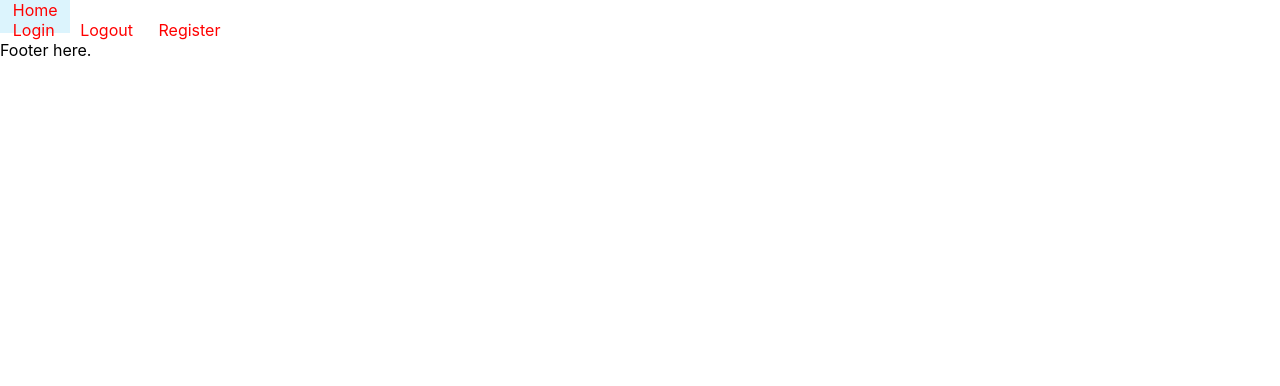
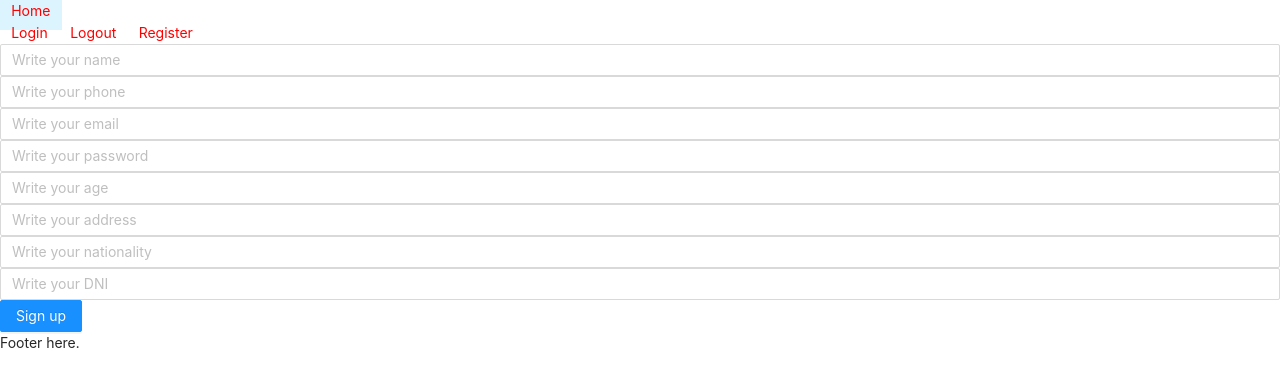
Before and after one commit to Antonini333/Frontend-Dental-App, a React (Create React App) app: page /register in a window 1280 px wide. Shown: the top 386 px of the page. Built offline with nearby package versions, Linux system fonts and the light colour scheme.

Commit message:
Created Home, Login, Logout and Register containers. Installed Axios and Ant Design

```diff
--- a/package.json
+++ b/package.json
@@ -6,6 +6,7 @@
     "@testing-library/jest-dom": "^4.2.4",
     "@testing-library/react": "^9.5.0",
     "@testing-library/user-event": "^7.2.1",
+    "antd": "^4.7.3",
     "react": "^17.0.0",
     "react-dom": "^17.0.0",
     "react-router-dom": "^5.2.0",
--- a/src/App.js
+++ b/src/App.js
@@ -1,16 +1,20 @@
 import React from 'react';
 //import logo from './logo.svg';
 import './App.css';
-import { Switch, BrowserRouter/*, Route*/ } from 'react-router-dom'
+import { Switch, BrowserRouter, Route } from 'react-router-dom'
+import 'antd/dist/antd.css';
 
 import Footer from './components/Footer/Footer'
 import Header from './components/Header/Header'
+
+import Register from './containers/Register/Register'
 
 function App() {
   return (
     <BrowserRouter>
       <Header />
       <Switch>
+        <Route path ='/register' component={Register}/>
        </Switch>
        <Footer />
        </BrowserRouter>
--- /dev/null
+++ b/src/containers/Register/Register.jsx
@@ -0,0 +1,58 @@
+import React from 'react';
+import {useHistory} from "react-router";
+
+import {Input, Button, notification } from 'antd';
+import axios from 'axios';
+
+const Register = () =>{
+
+    const history = useHistory();
+
+    const handleSubmit = event =>{
+        event.preventDefault(); // Prevent the page from refreshing.
+        const userBody={
+            name: event.target.name.value,
+            phone: event.target.phone.value,
+            email: event.target.email.value,
+            password: event.target.password.value,
+            age: event.target.age.value,
+            address: event.target.address.value,
+            nationality: event.target.nationality.value,
+            DNI: event.target.DNI.value
+        };
+
+        axios.post('http://localhost:3001/client/register', userBody)
+        .then(res => {
+            console.log(res.data)
+            notification.success({ message :'Registered client.',description:'Succesfully registered client.'})
+
+            setTimeout(() => {
+                history.push("/")
+            }, 1500);
+        }).catch(error => {
+            notification.error({ message: 'Registration error.', description: 'There was an error trying to register the client.' })
+        })
+    }
+
+    return (
+        <form className="register-form" onSubmit={handleSubmit}>
+
+        <Input type="name" name="name" required placeholder="Write your name" />
+        <Input type="phone" name="phone" required placeholder="Write your phone" />
+        <Input type="email" name="email" required placeholder="Write your email" />
+        <Input type="password" name="password" required placeholder="Write your password" />
+        <Input type="age" name="age" required placeholder="Write your age" />
+        <Input type="address" name="address" required placeholder="Write your address" />
+        <Input type="nationality" name="nationality" required placeholder="Write your nationality" />
+        <Input type="DNI" name="DNI" required placeholder="Write your DNI" />
+
+
+
+
+        <Button type="primary" htmlType="submit">Sign up</Button>
+
+    </form>
+)
+}
+
+export default Register;
```
Also changed, not shown: src/containers/Home/Home.jsx (added), src/containers/Login/Login.jsx (added), src/containers/Logout/Logout.jsx (added), 1 other file (tests, documents, lock files or other folders).
